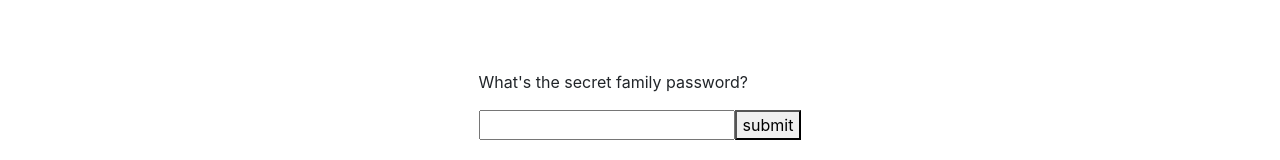
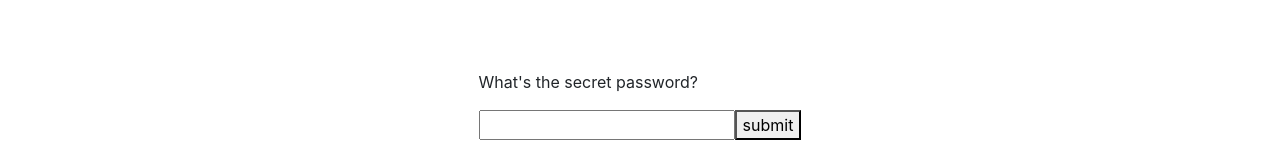
Before and after one commit to connkat/family-videos, a React (Create React App) app: page / in a window 1280 px wide. Shown: the part 230-390 px from the top of the page. Built offline with nearby package versions, Linux system fonts and the light colour scheme; the HTML template or start-up script is replaced by a standard one.

Commit message:
copy swap

```diff
--- a/src/App.js
+++ b/src/App.js
@@ -60,7 +60,7 @@ function App() {
 			) : (
 				<div className="password-protector">
 					<form>
-						<p>What's the secret family password?</p>
+						<p>What's the secret password?</p>
 						<input
 							type="password"
 							id="password"
```
